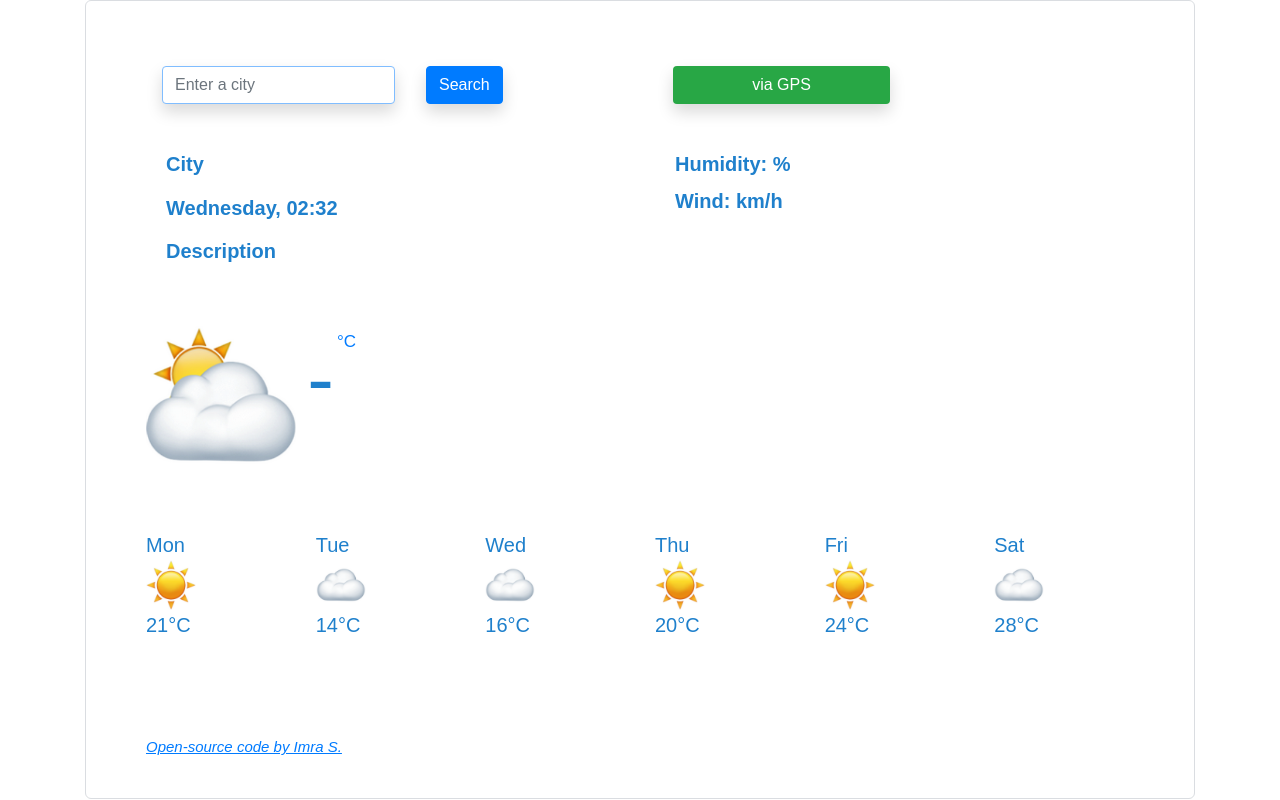
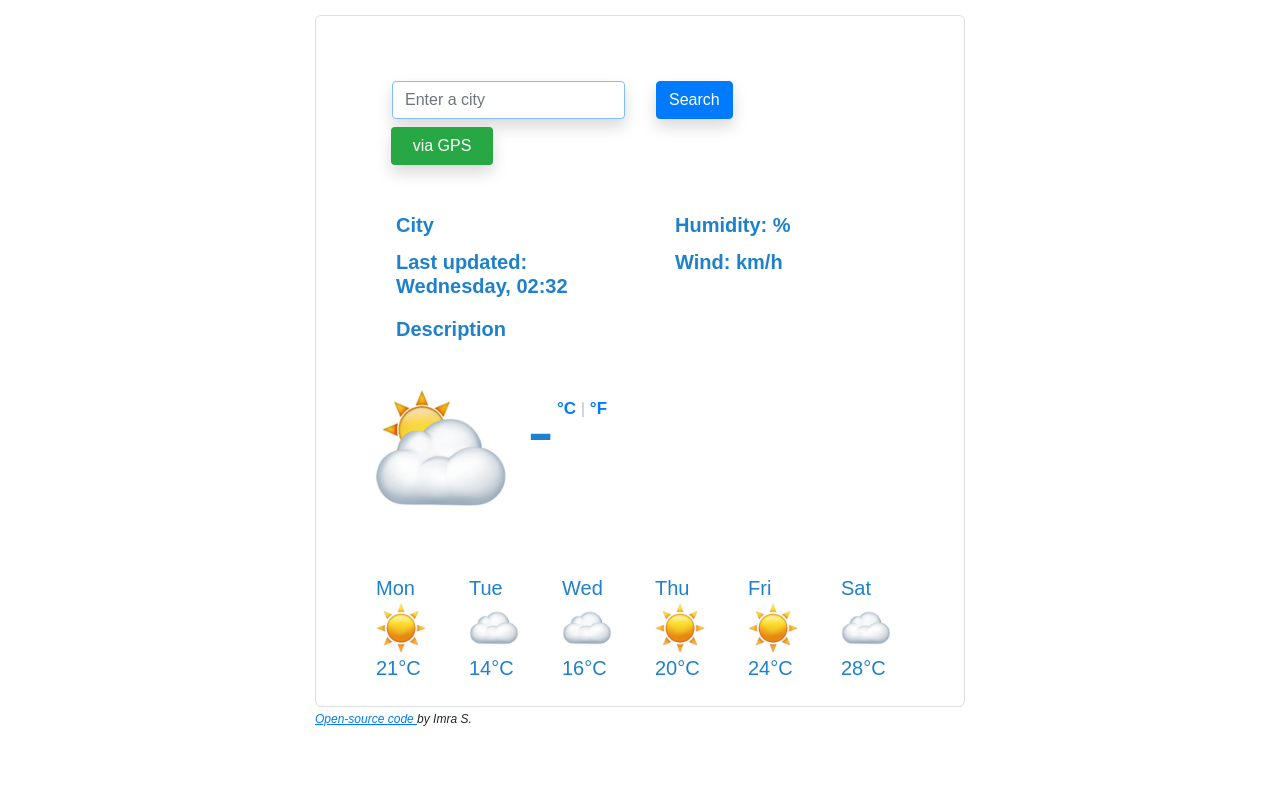
Before and after one commit to ImraS802/Weather-App, a plain HTML site: page index.html in a window 1280 px wide. Drawn offline with nearby package versions, Linux system fonts and the light colour scheme.

Commit message:
Added Fahrenheit and changing weather description

```diff
--- a/index.html
+++ b/index.html
@@ -14,6 +14,7 @@
 
 <body>
     <div class="container">
+        <div class="weather-app-wrapper">
             <div class="weather-app">
                 <div class="search-field">
                     <form class="form-inline" id="search-form">
@@ -37,14 +38,17 @@
                     </form>
                 </div>
                 <br />
+
                 <div class="weather-data">
                     <div class="row">
                         <div class="col-6">
+                            <div class="float-left">
                                 <ul>
                                     <li id="city-name">City</li>
-                            <li id="current-date"></li>
+                                    <li>Last updated: <span id="current-date"></span></li>
                                     <li id="description">Description</li>
-                            <br />
+                            </div>
+
                             </ul>
                         </div>
                         <div class="col-6">
@@ -54,15 +58,19 @@
                             </ul>
                         </div>
                     </div>
+                </div>
+                <br />
 
-
+                <div class="weather-icon">
                     <h1>
-                    <img src="src/images/sunnyCloudy.png" alt="sunny and cloudy" />
+                        <img src="src/images/sunnyCloudy.png" alt="weather visual" id="big-icon" />
                         <span class="temperature" id="temperature">-</span>
-                    <sup>
-                        <span class="units"> <a href="#" id="celsius-link">°C</a> </span>
-                    </sup>
+                        <span class="units"> <a href="#" id="celsius-link"><strong>°C </strong></a>
+                            <span class="unit-separator">|</span>
+                            <a href="#" id="fahrenheit-link"><strong> °F</strong></a>
+                        </span>
                     </h1>
+                </div>
 
                 <div class="weather-forecast">
                     <div class="row">
@@ -112,16 +120,17 @@
                 </div>
             </div>
         </div>
-<br />
-<br />
-<br />
-<br />
-<script src="src/index.js"></script>
+
         <p class="footer">
+            <small>
                 <a href="https://github.com/ImraS802/Weather-App" target="_blank" class="open-source">
-        <em>Open-source code by Imra S.</em>
+                    <em>Open-source code </em>
                 </a>
+                <em>by Imra S.</em>
+            </small>
         </p>
+    </div>
+    </div>
     </div>
     <script src="src/index.js"></script>
 </body>
```
Lines whose indentation alone changed are shown as unchanged.
